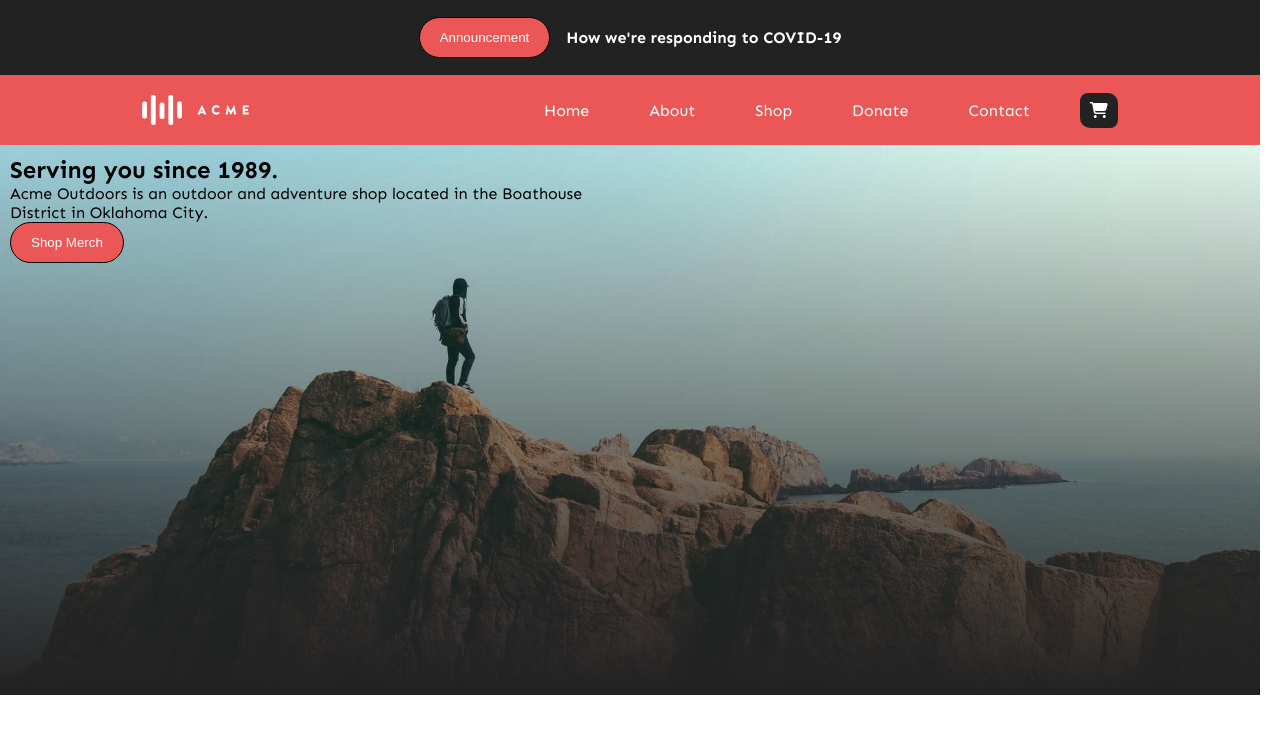
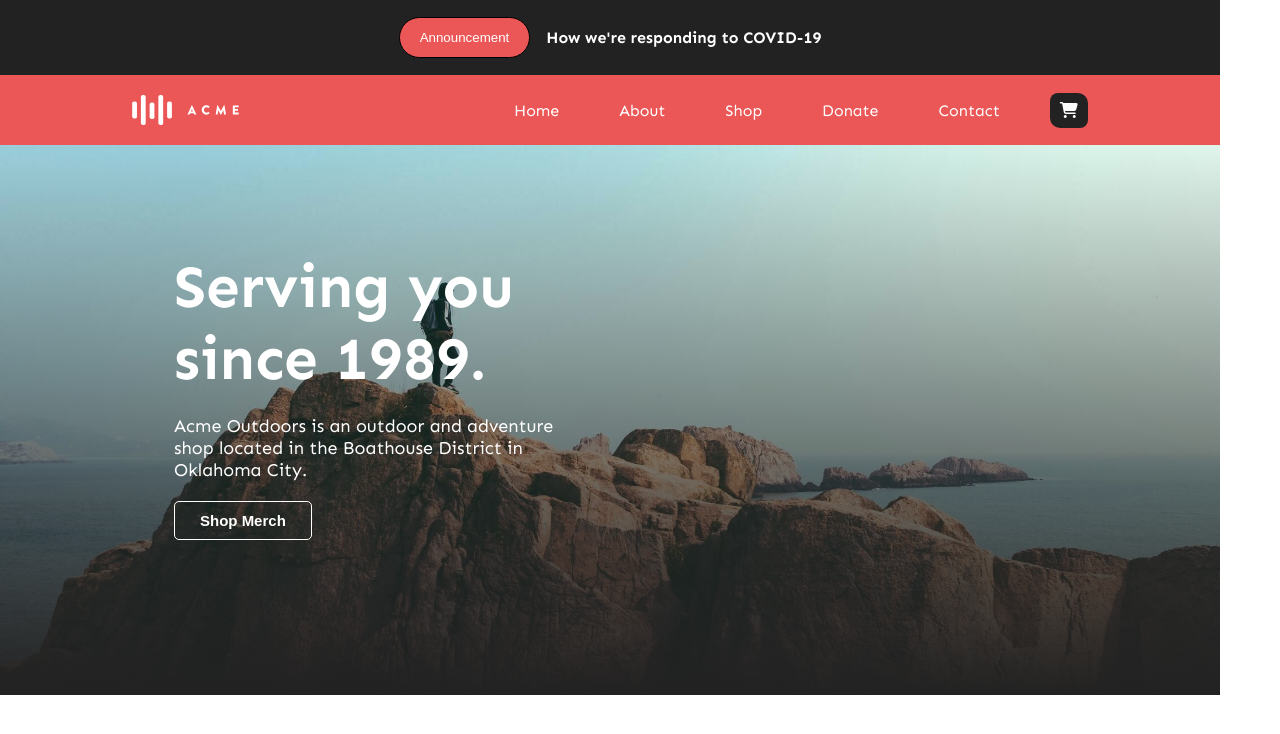
Before and after one commit to sauliusss/biznus_template, a website: page index.html in a window 1280 px wide. Drawn offline with Linux system fonts and the light colour scheme.

Commit message:
complete hero section

```diff
--- a/css/base/base.css
+++ b/css/base/base.css
@@ -23,17 +23,32 @@ main .container .no-margin {
 }
 
 .hero {
+  height: 550px;
   background-image: linear-gradient(360deg, #222, rgba(34, 34, 34, 0)), url(../../img/hero\ section\ img.jpg);
   background-size: cover;
-  height: 550px;
   background-position: 0px 0px, 50% 50%;
 }
 
 .hero-tittle-btn {
   display: flex;
+  flex-direction: column;
+  height: 500px;
+  padding: 130px 0;
+  justify-content: center;
   align-items: center;
+  text-align: left;
   text-wrap: wrap;
-  row-gap: 15px;
+  color: white;
+}
 
-  justify-items: center;
+.text-bigger {
+  width: 45%;
+  padding-bottom: 20px;
+  font-size: 60px;
 }
+
+.p-text {
+  width: 45%;
+  padding-bottom: 20px;
+  font-size: 18px;
+}
--- a/css/base/layout.css
+++ b/css/base/layout.css
@@ -139,7 +139,7 @@
   margin-left: var(--ml11);
 }
 
-/* @media (min-width: 576px) {
+@media (min-width: 576px) {
   :root {
     --width: 540px;
     --half-gap: 15px;
@@ -235,7 +235,7 @@
 
 @media (min-width: 768px) {
   :root {
-    --width: 720px;
+    --width: 100%;
     --half-gap: 20px;
   }
 
@@ -329,7 +329,7 @@
 
 @media (min-width: 992px) {
   :root {
-    --width: 960px;
+    --width: 100%;
     --half-gap: 25px;
   }
 
@@ -423,7 +423,7 @@
 
 @media (min-width: 1200px) {
   :root {
-    --width: 1140px;
+    --width: 100%;
     --half-gap: 30px;
   }
 
@@ -517,7 +517,11 @@
 
 @media (min-width: 1400px) {
   :root {
-    --width: 1320px;
+    --width: 100%;
+  }
+
+  .row .hero-tittle-btn .text-bigger {
+    width: 45%;
   }
 
   .hidden-xxl {
@@ -606,4 +610,4 @@
   .row > .ml-xxl-11 {
     margin-left: var(--ml11);
   }
-} */
+}
--- a/css/components/button.css
+++ b/css/components/button.css
@@ -1,13 +1,26 @@
-.btn {
-}
-
-.btn:hover {
-}
-
+/* nav button  */
 .btn-nav {
+  padding: 12px 20px;
   border: 1px solid #000;
   border-radius: 50px;
-  padding: 12px 20px;
   background-color: var(--color-red);
   color: #fff;
 }
+
+/* hero button */
+
+.btn-hero {
+  padding: 10px 25px;
+  font-size: 15px;
+  font-weight: 700;
+  border: 1px solid #fff;
+  border-radius: 5px;
+  background-color: transparent;
+  color: #fff;
+}
+
+.btn-hero:hover {
+  background-color: #fff;
+  color: var(--color-black);
+  cursor: pointer;
+}
--- a/index.html
+++ b/index.html
@@ -38,11 +38,11 @@
         <div class="row no-margin">
           <div class="col-12 no-margin">
             <div class="hero">
-              <div class="row hero-tittle-btn">
+              <div class="hero-tittle-btn">
                 <div class="col-6 col-lg-7">
                   <h2 class="text-bigger">Serving you since 1989.</h2>
                   <p class="p-text">Acme Outdoors is an outdoor and adventure shop located in the Boathouse District in Oklahoma City.</p>
-                  <button class="btn-nav">Shop Merch</button>
+                  <button class="btn-hero">Shop Merch</button>
                 </div>
               </div>
             </div>
```
